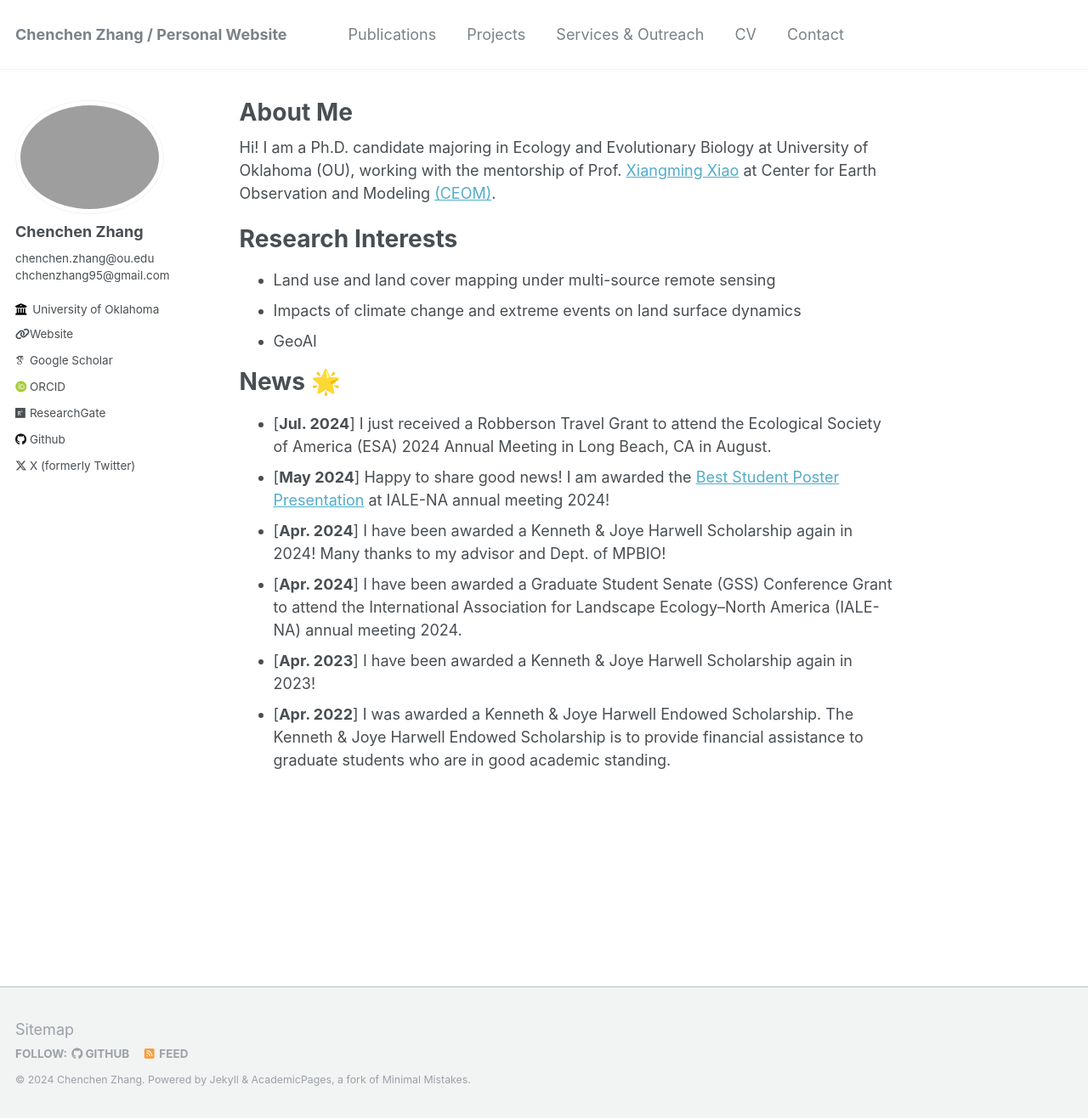
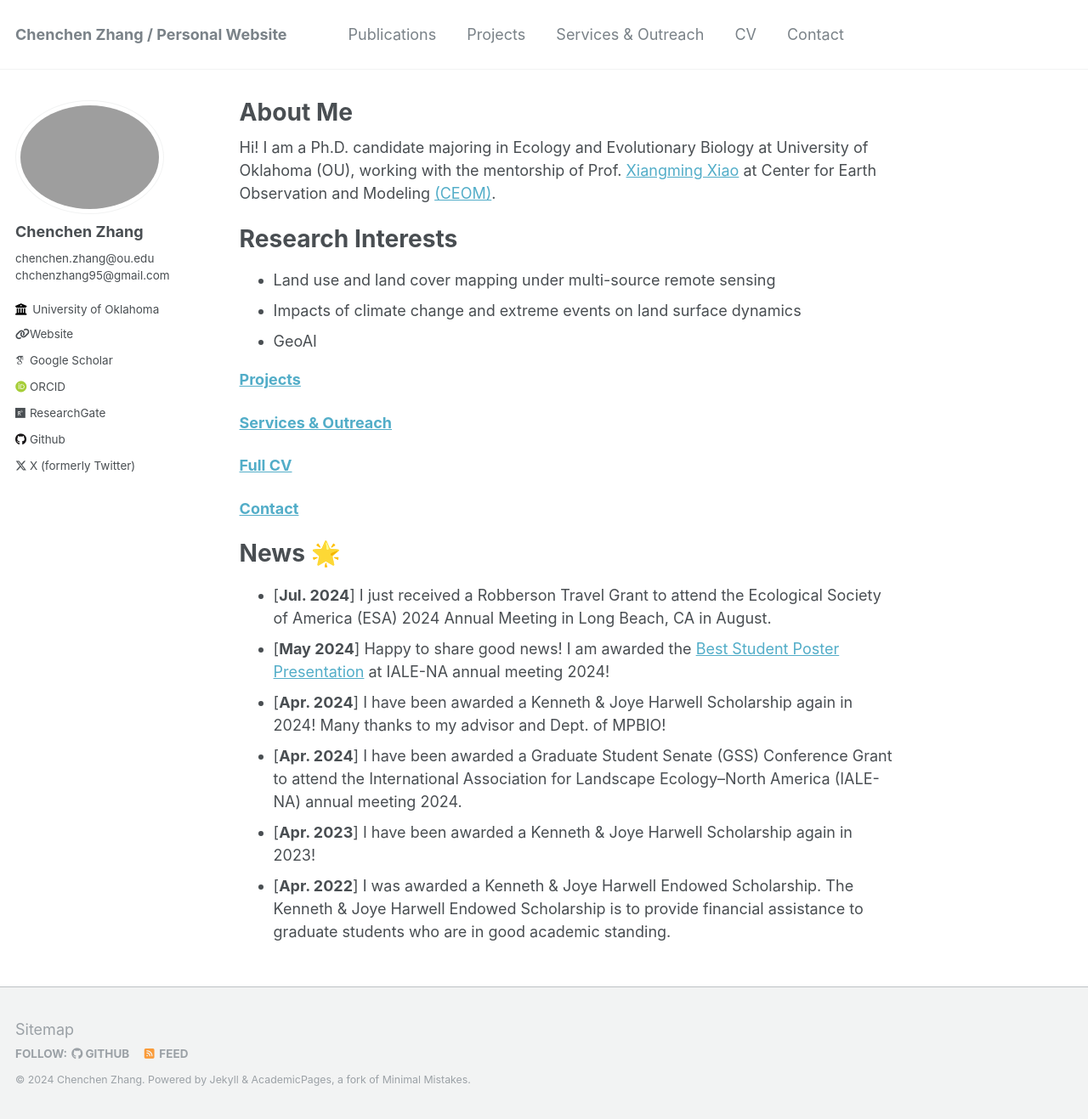
Before and after one commit to rszcc/rszcc.github.io, a Jekyll site: the page built from _pages/about.md, in a window 1280 px wide and 1317 px high. Shown: the whole window at 85% size. Built offline with Jekyll 4.4.1, drawn with Linux system fonts in a browser that asks for light colours; some web fonts are replaced.

Commit message:
Update about.md

```diff
--- a/_pages/about.md
+++ b/_pages/about.md
@@ -15,6 +15,13 @@ Research Interests
  - Impacts of climate change and extreme events on land surface dynamics
  - GeoAI
 
+**[Projects](https://rszcc.github.io//projects/)**
+
+**[Services & Outreach](https://rszcc.github.io//services/)**
+
+**[Full CV](https://rszcc.github.io//cv/)**
+
+**[Contact](https://rszcc.github.io//contact/)**
 
 News 🌟
 ======
```
